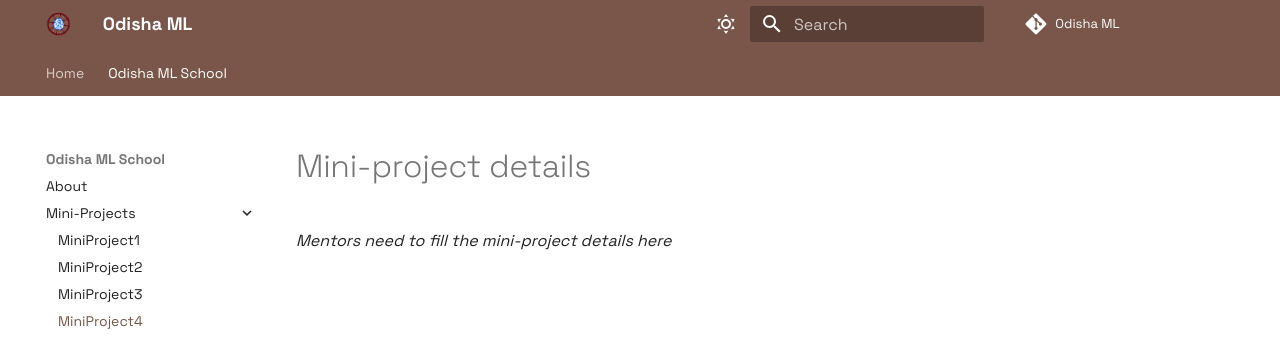
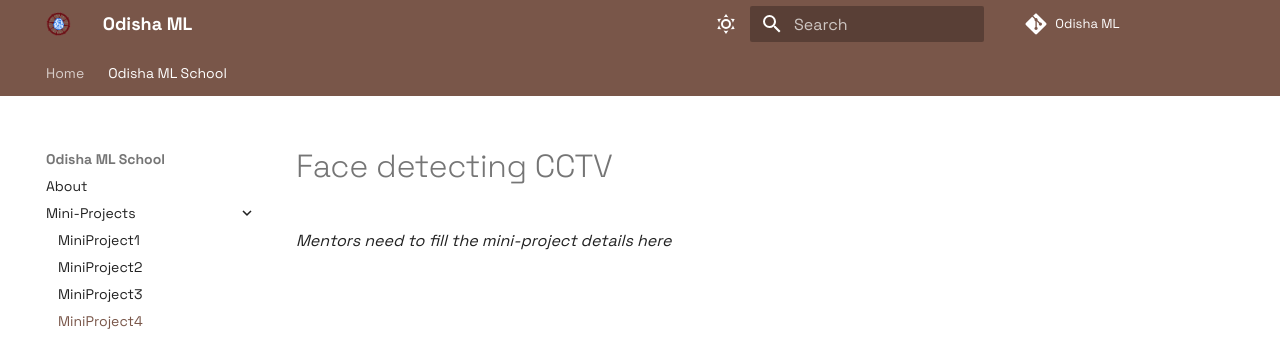
Before and after one commit to OdiaNLP/odianlp.github.io, an MkDocs documentation site: the page built from docs/mini-projects/mp4/readme.md, in a window 1280 px wide. Shown: the top 341 px of the page. Built offline with MkDocs 1.6.1 and Material for MkDocs 9.7.7, drawn with Linux system fonts in a browser that asks for light colours; comment, search, counter and statistics services are not loaded.

Commit message:
Update readme.md

```diff
--- a/docs/mini-projects/mp4/readme.md
+++ b/docs/mini-projects/mp4/readme.md
@@ -1,3 +1,3 @@
-# Mini-project details
+# Face detecting CCTV
 
 _Mentors need to fill the mini-project details here_
```
